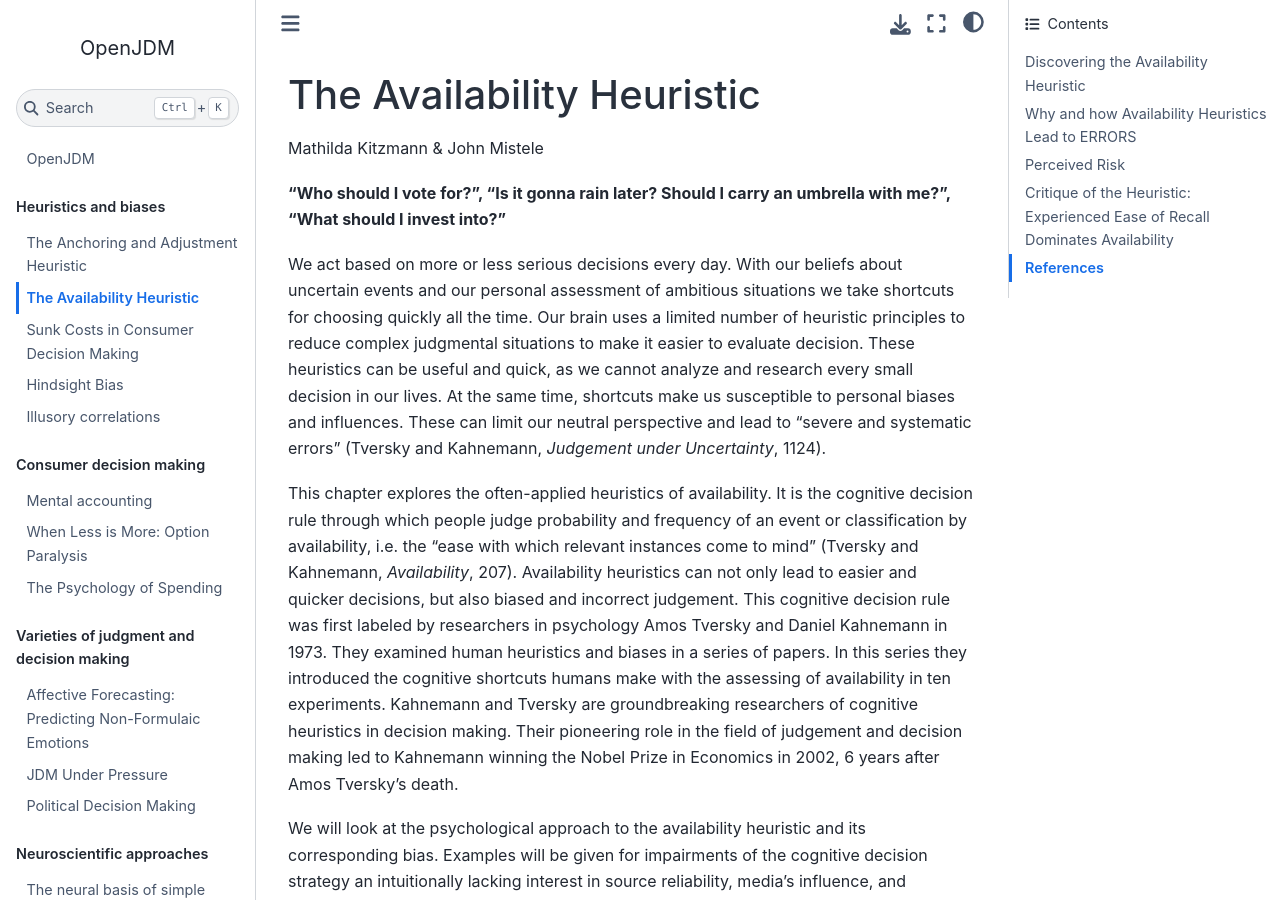
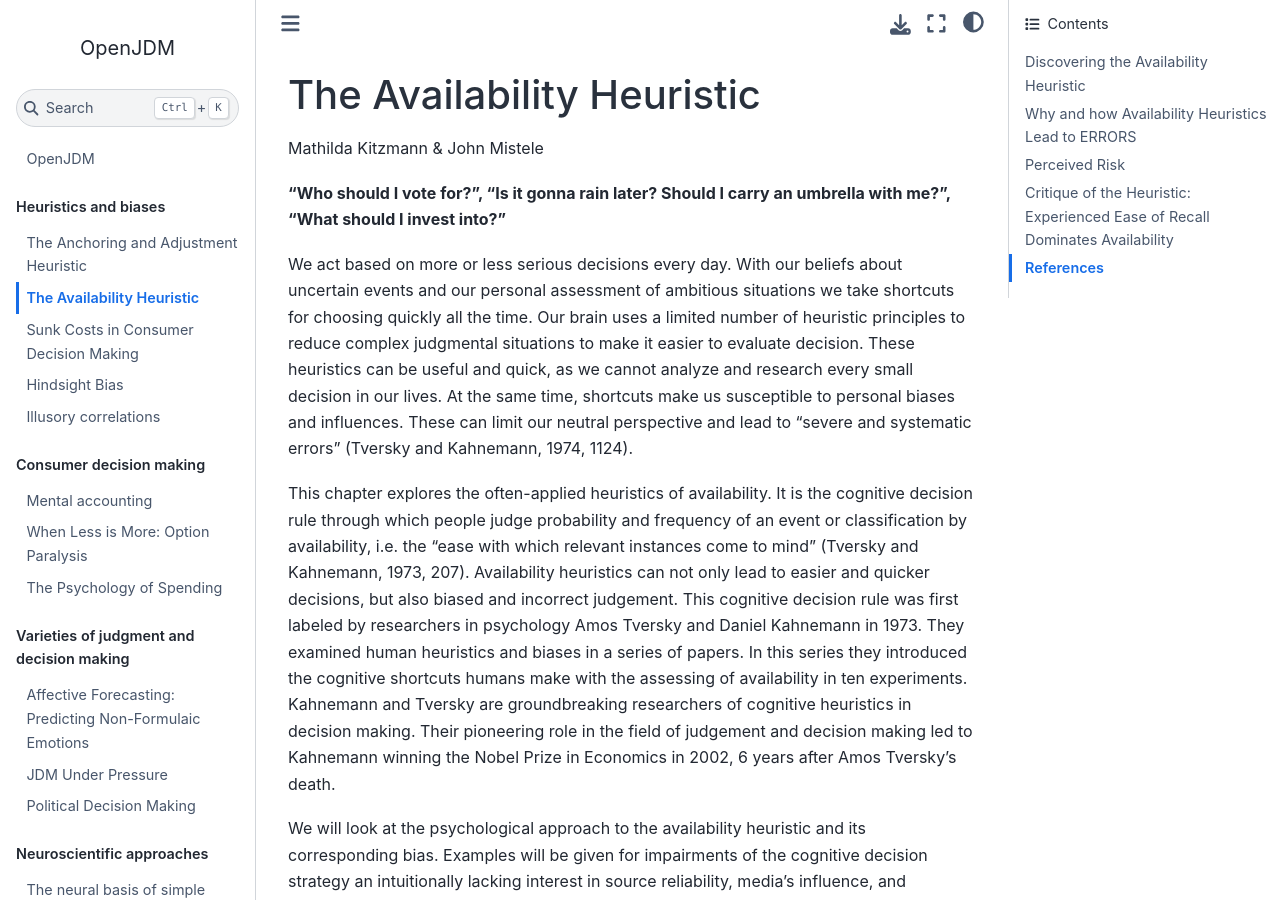
Before and after one commit to openjdm/openjdm.github.io, a Jupyter Book: the page built from book/availability_bias.md, in a window 1280 px wide and 900 px high. Built offline with Jupyter Book 1.0.4 settings and Sphinx 7.4.7 and the Sphinx Book theme 1.1.4, drawn with Linux system fonts in a browser that asks for light colours; some of the changed text lies outside the part shown.

Commit message:
fix refs

```diff
--- a/book/availability_bias.md
+++ b/book/availability_bias.md
@@ -15,13 +15,13 @@ heuristics can be useful and quick, as we cannot analyze and research
 every small decision in our lives. At the same time, shortcuts make us
 susceptible to personal biases and influences. These can limit our
 neutral perspective and lead to “severe and systematic errors” (Tversky
-and Kahnemann, *Judgement under Uncertainty*, 1124).
+and Kahnemann, 1974, 1124).
 
 This chapter explores the often-applied heuristics of availability. It
 is the cognitive decision rule through which people judge probability
 and frequency of an event or classification by availability, i.e. the
 “ease with which relevant instances come to mind” (Tversky and
-Kahnemann, *Availability*, 207). Availability heuristics can not only
+Kahnemann, 1973, 207). Availability heuristics can not only
 lead to easier and quicker decisions, but also biased and incorrect
 judgement. This cognitive decision rule was first labeled by researchers
 in psychology Amos Tversky and Daniel Kahnemann in 1973. They examined
```
Also changed, not shown: other parts of book/availability_bias.md (+3 -3 lines).
